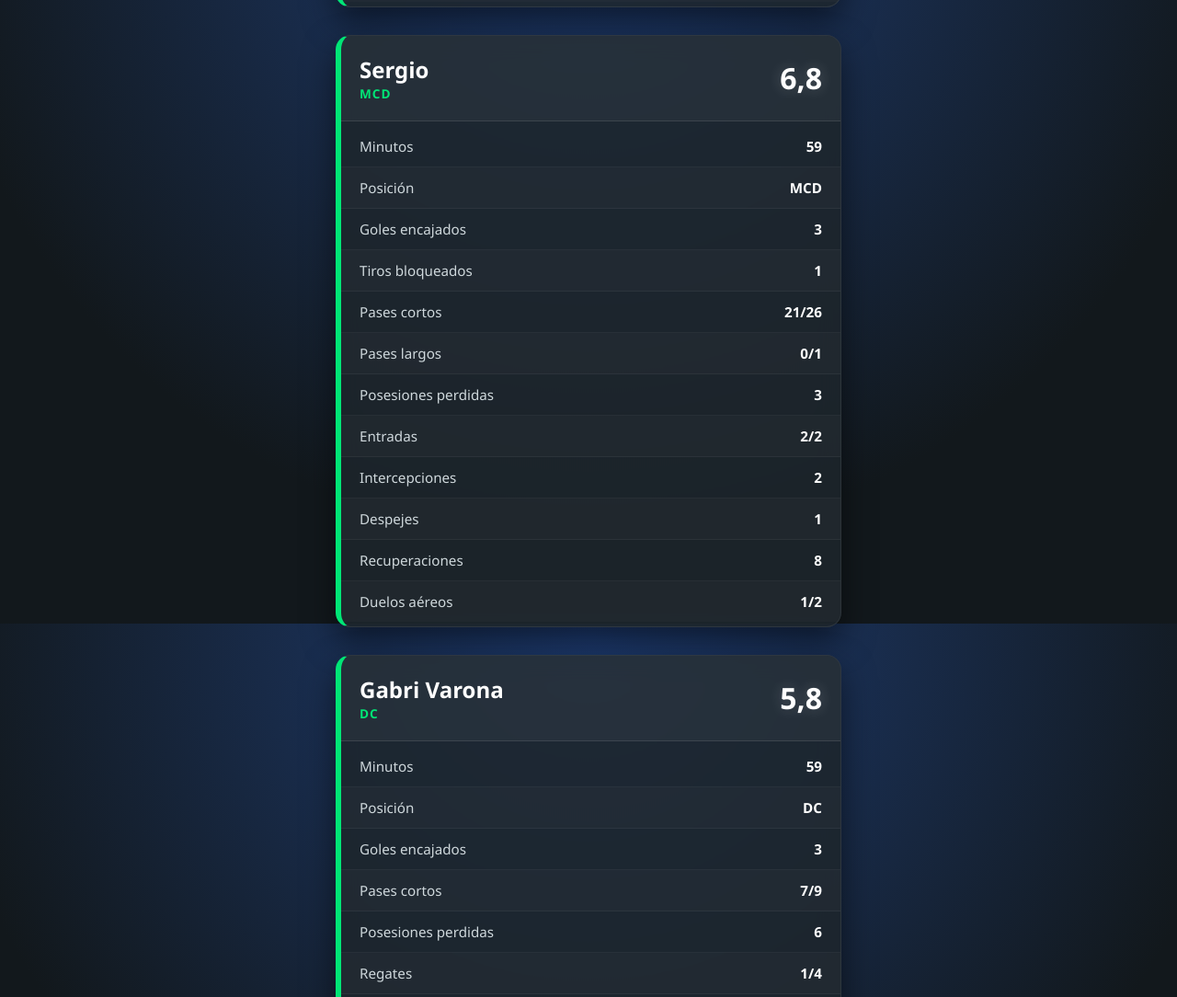
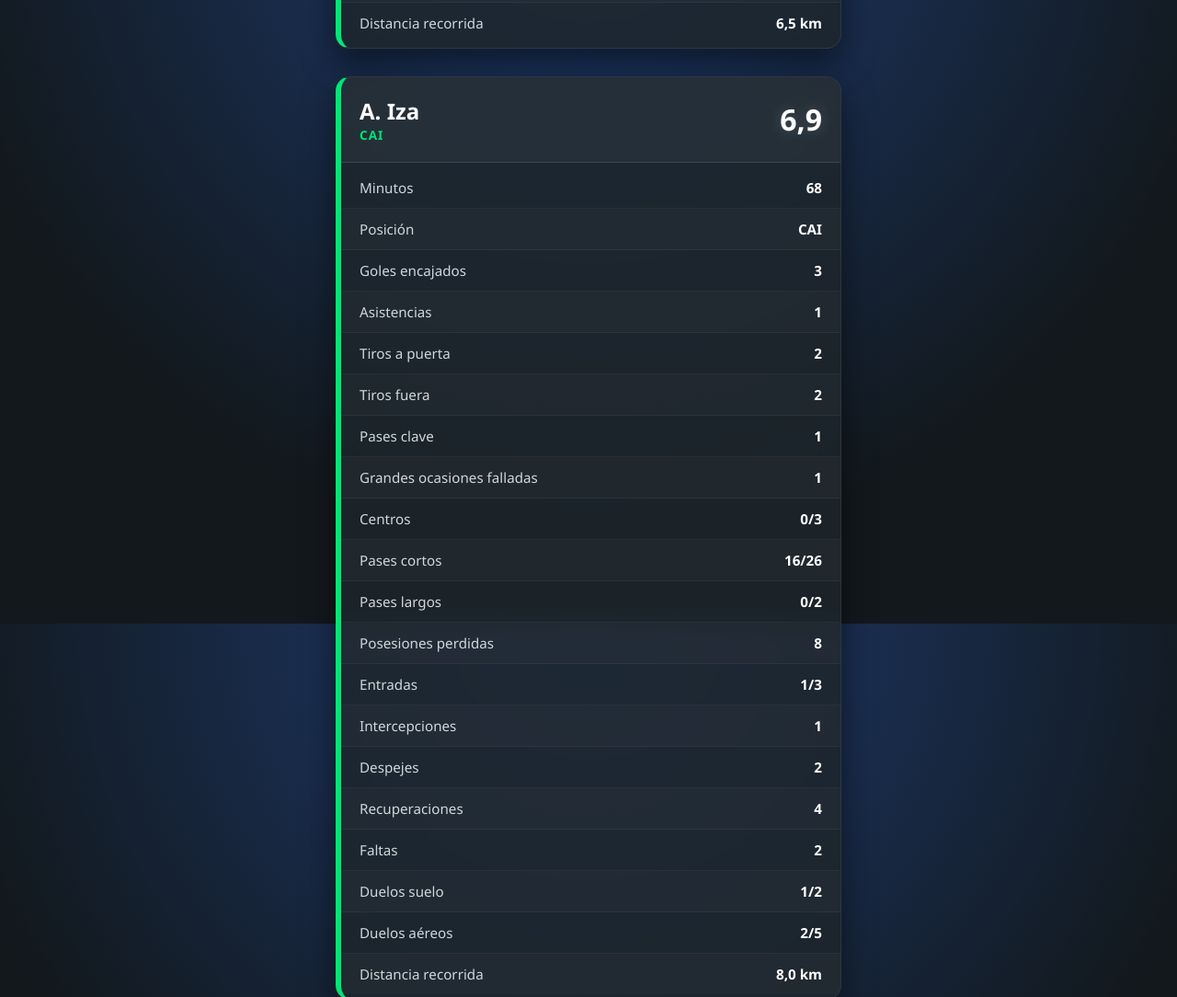
Before and after one commit to Gabrivaa33/JB26-27, a plain HTML site: page StatsJ10.html in a window 1280 px wide. Shown: the part 922-2006 px from the top of the page at 92% size. Drawn offline with Linux system fonts and the light colour scheme.

Commit message:
Add player statistics and distance traveled

```diff
--- a/StatsJ10.html
+++ b/StatsJ10.html
@@ -132,6 +132,36 @@
             <div class="stat-row"><span class="stat-label">Duelos suelo</span><span class="stat-value">2/4</span></div>
             <div class="stat-row"><span class="stat-label">Duelos aéreos</span><span class="stat-value">2/2</span></div>
             <div class="stat-row"><span class="stat-label">Tarjetas amarillas</span><span class="stat-value">1</span></div>
+            <div class="stat-row"><span class="stat-label">Distancia recorrida</span><span class="stat-value">6,5 km</span></div>
+        </div>
+    </div>
+
+    <div class="player-card">
+        <div class="player-header">
+            <div><span class="player-name">A. Iza</span><span class="player-pos">CAI</span></div>
+            <div class="rating-badge">6,9</div>
+        </div>
+        <div class="stats-container">
+            <div class="stat-row"><span class="stat-label">Minutos</span><span class="stat-value">68</span></div>
+            <div class="stat-row"><span class="stat-label">Posición</span><span class="stat-value">CAI</span></div>
+            <div class="stat-row"><span class="stat-label">Goles encajados</span><span class="stat-value">3</span></div>
+            <div class="stat-row"><span class="stat-label">Asistencias</span><span class="stat-value">1</span></div>
+            <div class="stat-row"><span class="stat-label">Tiros a puerta</span><span class="stat-value">2</span></div>
+            <div class="stat-row"><span class="stat-label">Tiros fuera</span><span class="stat-value">2</span></div>
+            <div class="stat-row"><span class="stat-label">Pases clave</span><span class="stat-value">1</span></div>
+            <div class="stat-row"><span class="stat-label">Grandes ocasiones falladas</span><span class="stat-value">1</span></div>
+            <div class="stat-row"><span class="stat-label">Centros</span><span class="stat-value">0/3</span></div>
+            <div class="stat-row"><span class="stat-label">Pases cortos</span><span class="stat-value">16/26</span></div>
+            <div class="stat-row"><span class="stat-label">Pases largos</span><span class="stat-value">0/2</span></div>
+            <div class="stat-row"><span class="stat-label">Posesiones perdidas</span><span class="stat-value">8</span></div>
+            <div class="stat-row"><span class="stat-label">Entradas</span><span class="stat-value">1/3</span></div>
+            <div class="stat-row"><span class="stat-label">Intercepciones</span><span class="stat-value">1</span></div>
+            <div class="stat-row"><span class="stat-label">Despejes</span><span class="stat-value">2</span></div>
+            <div class="stat-row"><span class="stat-label">Recuperaciones</span><span class="stat-value">4</span></div>
+            <div class="stat-row"><span class="stat-label">Faltas</span><span class="stat-value">2</span></div>
+            <div class="stat-row"><span class="stat-label">Duelos suelo</span><span class="stat-value">1/2</span></div>
+            <div class="stat-row"><span class="stat-label">Duelos aéreos</span><span class="stat-value">2/5</span></div>
+            <div class="stat-row"><span class="stat-label">Distancia recorrida</span><span class="stat-value">8,0 km</span></div>
         </div>
     </div>
 
@@ -153,6 +183,7 @@
             <div class="stat-row"><span class="stat-label">Despejes</span><span class="stat-value">1</span></div>
             <div class="stat-row"><span class="stat-label">Recuperaciones</span><span class="stat-value">8</span></div>
             <div class="stat-row"><span class="stat-label">Duelos aéreos</span><span class="stat-value">1/2</span></div>
+            <div class="stat-row"><span class="stat-label">Distancia recorrida</span><span class="stat-value">7,4 km</span></div>
         </div>
     </div>
 
@@ -175,6 +206,7 @@
             <div class="stat-row"><span class="stat-label">Regateado</span><span class="stat-value">1</span></div>
             <div class="stat-row"><span class="stat-label">Faltas</span><span class="stat-value">1</span></div>
             <div class="stat-row"><span class="stat-label">Duelos suelo</span><span class="stat-value">3/8</span></div>
+            <div class="stat-row"><span class="stat-label">Distancia recorrida</span><span class="stat-value">6,5 km</span></div>
         </div>
     </div>
 
```
